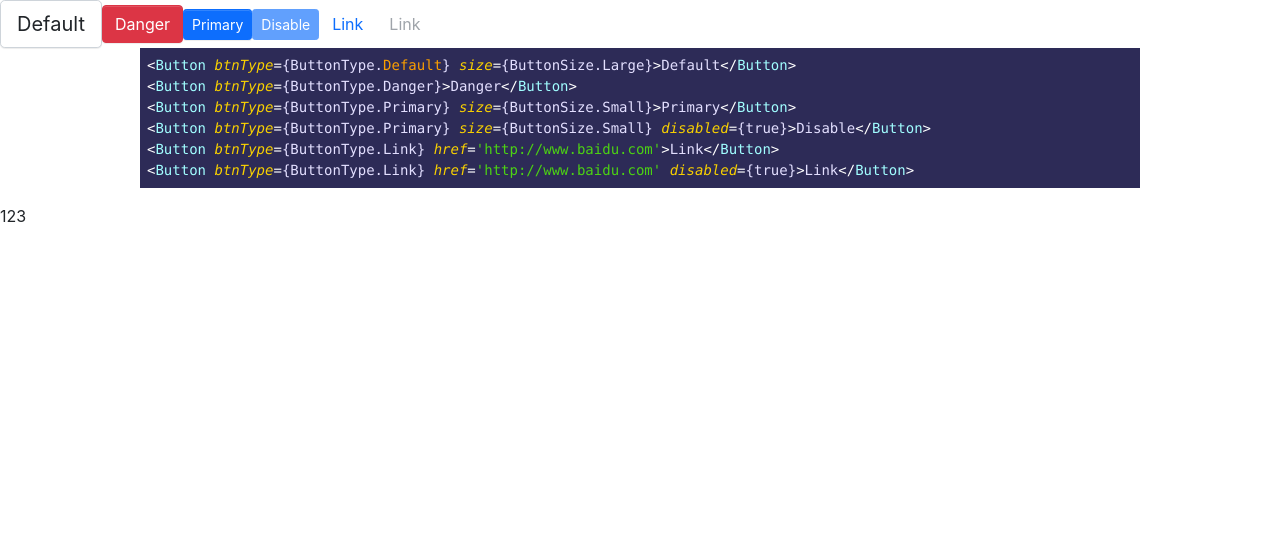
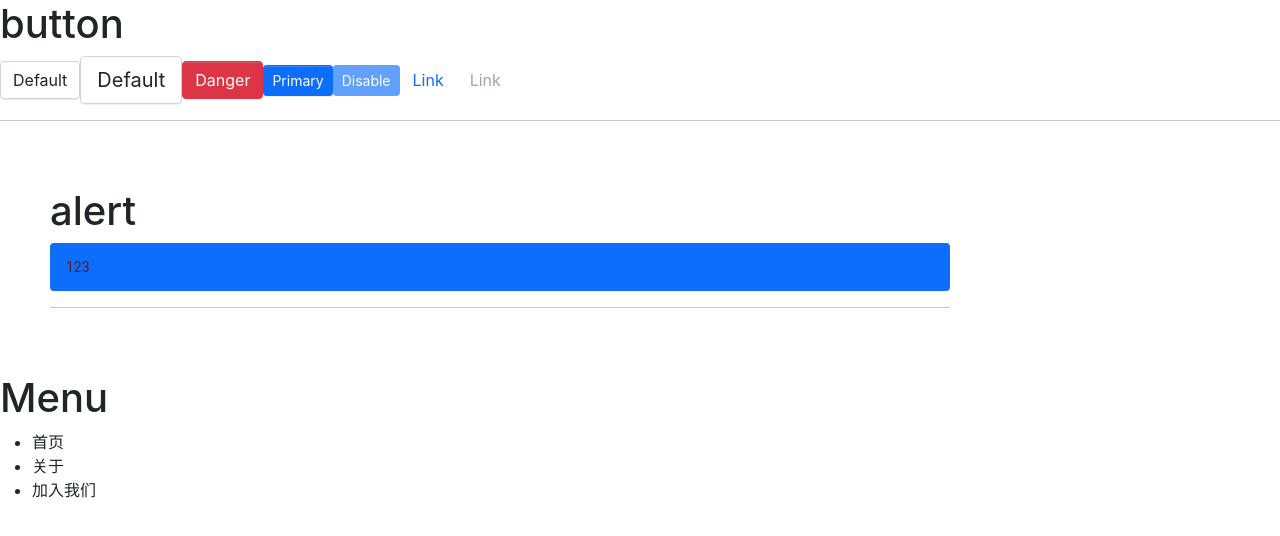
Before and after one commit to Now-Sprouting/rooting, a React (Create React App) app: page / in a window 1280 px wide. Shown: the top 536 px of the page. Built offline with nearby package versions, Linux system fonts and the light colour scheme.

Commit message:
Menu第一版(基础功能简易版)

```diff
--- a/src/App.tsx
+++ b/src/App.tsx
@@ -1,28 +1,63 @@
 import React from 'react';
-import SyntaxHighlighter from 'react-syntax-highlighter';
-import { shadesOfPurple } from 'react-syntax-highlighter/dist/esm/styles/hljs';
+// import SyntaxHighlighter from 'react-syntax-highlighter';
+// import { shadesOfPurple } from 'react-syntax-highlighter/dist/esm/styles/hljs';
 import Button, { ButtonType, ButtonSize } from './components/Button/button'
+import Alert from './components/Alert/alert'
+import Menu from './components/Menu/menu'
+import menuTtem from './components/Menu/menuTtem'
+import MenuItem from './components/Menu/menuTtem';
 function App() {
-  const codeString = `<Button btnType={ButtonType.Default} size={ButtonSize.Large}>Default</Button>
-<Button btnType={ButtonType.Danger}>Danger</Button>
-<Button btnType={ButtonType.Primary} size={ButtonSize.Small}>Primary</Button>
-<Button btnType={ButtonType.Primary} size={ButtonSize.Small} disabled={true}>Disable</Button>
-<Button btnType={ButtonType.Link} href='http://www.baidu.com'>Link</Button>
-<Button btnType={ButtonType.Link} href='http://www.baidu.com' disabled={true}>Link</Button>`;
+  //   const codeString = `<Button btnType={ButtonType.Default} size={ButtonSize.Large}>Default</Button>
+  // <Button btnType={ButtonType.Danger}>Danger</Button>
+  // <Button btnType={ButtonType.Primary} size={ButtonSize.Small}>Primary</Button>
+  // <Button btnType={ButtonType.Primary} size={ButtonSize.Small} disabled={true}>Disable</Button>
+  // <Button btnType={ButtonType.Link} href='http://www.baidu.com'>Link</Button>
+  // <Button btnType={ButtonType.Link} href='http://www.baidu.com' disabled={true}>Link</Button>`;
   return (
     <div>
-      <Button btnType={ButtonType.Default} size={ButtonSize.Large} onClick={(e) => {console.log(e.target)}}>Default</Button>
-      <Button btnType={ButtonType.Danger}>Danger</Button>
-      <Button btnType={ButtonType.Primary} size={ButtonSize.Small}>Primary</Button>
-      <Button btnType={ButtonType.Primary} size={ButtonSize.Small} disabled={true}>Disable</Button>
-      <Button btnType={ButtonType.Link} href='http://www.baidu.com'>Link</Button>
-      <Button btnType={ButtonType.Link} href='http://www.baidu.com' disabled={true}>Link</Button>
-      <div style={{width: '1000px', margin: 'auto'}}>
+      <div>
+        <h1>button</h1>
+        <Button>Default</Button>
+        <Button btnType={ButtonType.Default} size={ButtonSize.Large} onClick={(e) => { console.log(e.target) }}>Default</Button>
+        <Button btnType={ButtonType.Danger}>Danger</Button>
+        <Button btnType={ButtonType.Primary} size={ButtonSize.Small}>Primary</Button>
+        <Button btnType={ButtonType.Primary} size={ButtonSize.Small} disabled={true}>Disable</Button>
+        <Button btnType={ButtonType.Link} href='http://www.baidu.com'>Link</Button>
+        <Button btnType={ButtonType.Link} href='http://www.baidu.com' disabled={true}>Link</Button>
+        <hr />
+      </div>
+      {/* ---------------------------- */}
+
+
+
+      <div style={{ width: '1000px', padding: '50px' }}>
+        <h1>alert</h1>
+        <Alert title='123'></Alert>
+        <hr />
+      </div>
+
+
+
+
+      {/* ---------------------------- */}
+      <h1>Menu</h1>
+      <Menu onSelect={(index) => {alert(index)}}>
+        <MenuItem index={0}>
+          首页
+        </MenuItem>
+        <MenuItem index={1}>
+          关于
+        </MenuItem>
+        <MenuItem index={2}>
+          加入我们
+        </MenuItem>
+      </Menu>
+      {/* <div style={{width: '1000px', margin: 'auto'}}>
         <SyntaxHighlighter language="jsx" style={shadesOfPurple}>
           {codeString}
         </SyntaxHighlighter>
       </div>
-      <div onClick={(e) => {console.log(e.nativeEvent.currentTarget)}}>123</div>
+      <div onClick={(e) => {console.log(e.nativeEvent.currentTarget)}}>123</div> */}
     </div>
   );
 }
--- /dev/null
+++ b/src/components/Alert/_style.scss
@@ -0,0 +1,14 @@
+.alertMain {
+    position: relative;
+    background-color: $primary;
+    padding: 6px 16px;
+    font-size: 0.875rem;
+    font-family: "Roboto", "Helvetica", "Arial", sans-serif;
+    font-weight: 400;
+    line-height: 1.43;
+    border-radius: 4px;
+    color: rgb(97, 26, 21);
+}
+.alertTitle {
+    padding: 8px 0;
+}
--- /dev/null
+++ b/src/components/Alert/alert.tsx
@@ -0,0 +1,60 @@
+import React from 'react'
+import classNames from 'classnames'
+
+// 枚举
+export enum ButtonType {
+    Default = 'default',
+    Danger = 'danger',
+    Success = 'success',
+    Warning = 'warning'
+}
+// 接口(定义传入的属性时事先声明)
+interface BaseAlertProps {
+    title: string;
+    description?: string;
+    type?: ButtonType;
+    closable?: boolean;
+    onClose?:  Function;
+}
+const Alert: React.FC<BaseAlertProps> = (props) => {
+    const {
+        title,
+        description,
+        type,
+        closable,
+        onClose
+    } = props
+    // const classes = classNames('btn', className , {
+    //     [`btn-${btnType}`]: btnType,
+    //     [`btn-${size}`]: size,
+    //     'disabled': (btnType === ButtonType.Link) && disabled
+    // })
+    // if (btnType === ButtonType.Link && href) {
+    //     return (
+    //         <a href={href} className={classes} {...restProps}>{children}</a>
+    //     )
+    // } else {
+    //     return (
+    //         <button className={classes} disabled={disabled} {...restProps}>{children}</button>
+    //     )
+    // }
+    const mainClass = classNames('alertMain')
+    return (
+        <div className={mainClass}>
+            <div className='alertTop'>
+                <div className="alertTitle">
+                    {title}
+                </div>
+                <div className="close"></div>
+            </div>
+            <div className="alertBottom"></div>
+        </div>
+    )
+}
+
+Alert.defaultProps = {
+    type: ButtonType.Default,
+    closable: true
+}
+
+export default Alert
--- a/src/components/Button/button.tsx
+++ b/src/components/Button/button.tsx
@@ -5,14 +5,14 @@ export enum ButtonSize {
     Large = 'lg',
     Small = 'sm'
 }
-
+// 枚举
 export enum ButtonType {
     Primary = 'primary',
     Default = 'default',
     Danger = 'danger',
     Link = 'link'
 }
-
+// 接口(定义传入的属性时事先声明)
 interface BaseButtonProps {
     className?: string;
     disabled?: boolean;
@@ -21,6 +21,7 @@ interface BaseButtonProps {
     children: React.ReactNode;
     href?: string;
 }
+// 类型别名
 type NativeButtonProps = BaseButtonProps & ButtonHTMLAttributes<HTMLElement>
 type AnchorButtonProps = BaseButtonProps & AnchorHTMLAttributes<HTMLElement>
 export type ButtonProps = Partial<NativeButtonProps & AnchorButtonProps>
--- /dev/null
+++ b/src/components/Menu/menu.tsx
@@ -0,0 +1,59 @@
+import React, { createContext, useState } from 'react'
+import classNames from 'classnames'
+
+
+// 字面量代替枚举
+type MenuMode = 'horizontal' | 'vertical'
+type selectCallback = (selectIndex: number) => void
+// 属性接口
+export interface MenuProps {
+    defaultIndex?: number;
+    className?: string;
+    mode?: MenuMode;
+    style?: React.CSSProperties;
+    onSelect?: selectCallback
+}
+// context 接口
+interface IMenuContext {
+    index: number,
+    onSelect?: selectCallback
+}
+// 创建 context 默认值为子组件传递索引和父组件选择的回调函数
+export const MenuContext = createContext<IMenuContext>({ index: 0 })
+
+const Menu: React.FC<MenuProps> = (props) => {
+    const {
+        defaultIndex,
+        className,
+        mode,
+        style,
+        children,
+        onSelect
+    } = props
+    const [currentIndex, setCurrentIndex] = useState(defaultIndex)
+    const handleClick = (index: number) => {
+        setCurrentIndex(index)
+        if (onSelect) {
+            onSelect(index)
+        }
+    }
+    const passContext: IMenuContext = {
+        index: currentIndex ? currentIndex : 0,
+        onSelect: handleClick
+    }
+    const classes = classNames('root-menu', className, {
+        'root-menu-vertical': mode === 'vertical'
+    })
+    return (
+        <ul className={classes} style={style}>
+            <MenuContext.Provider value={passContext}>
+                {children}
+            </MenuContext.Provider>
+        </ul>
+    )
+}
+Menu.defaultProps = {
+    defaultIndex: 0,
+    mode: 'horizontal'
+}
+export default Menu
--- /dev/null
+++ b/src/components/Menu/menuTtem.tsx
@@ -0,0 +1,37 @@
+import React, { useContext } from 'react'
+import classNames from 'classnames'
+
+import {MenuContext} from './menu'
+
+// 属性接口
+export interface MenuItemProps {
+    index: number;
+    disable?: boolean;
+    className?: string;
+    style?: React.CSSProperties
+}
+const MenuItem: React.FC<MenuItemProps> = (props) => {
+    const {
+        index,
+        disable,
+        className,
+        style,
+        children
+    } = props
+    const context = useContext(MenuContext)
+    const handleClick = (index: number) => {
+        if (context.onSelect && !disable) {
+            context.onSelect(index)
+        }
+    }
+    const classes = classNames('root-menuItem', className, {
+        'root-menuItem-disable': disable === true,
+        'active': index === context.index
+    })
+    return (
+        <li className={classes} style={style} onClick={() => {handleClick(index)}}>
+            {children}
+        </li>
+    )
+}
+export default MenuItem
--- a/src/styles/index.scss
+++ b/src/styles/index.scss
@@ -9,3 +9,6 @@
 
 // button
 @import "../components/Button/style";
+
+// alert
+@import '../components/Alert//style'
```
Also changed, not shown: 1 other file (tests, documents, lock files or other folders).
